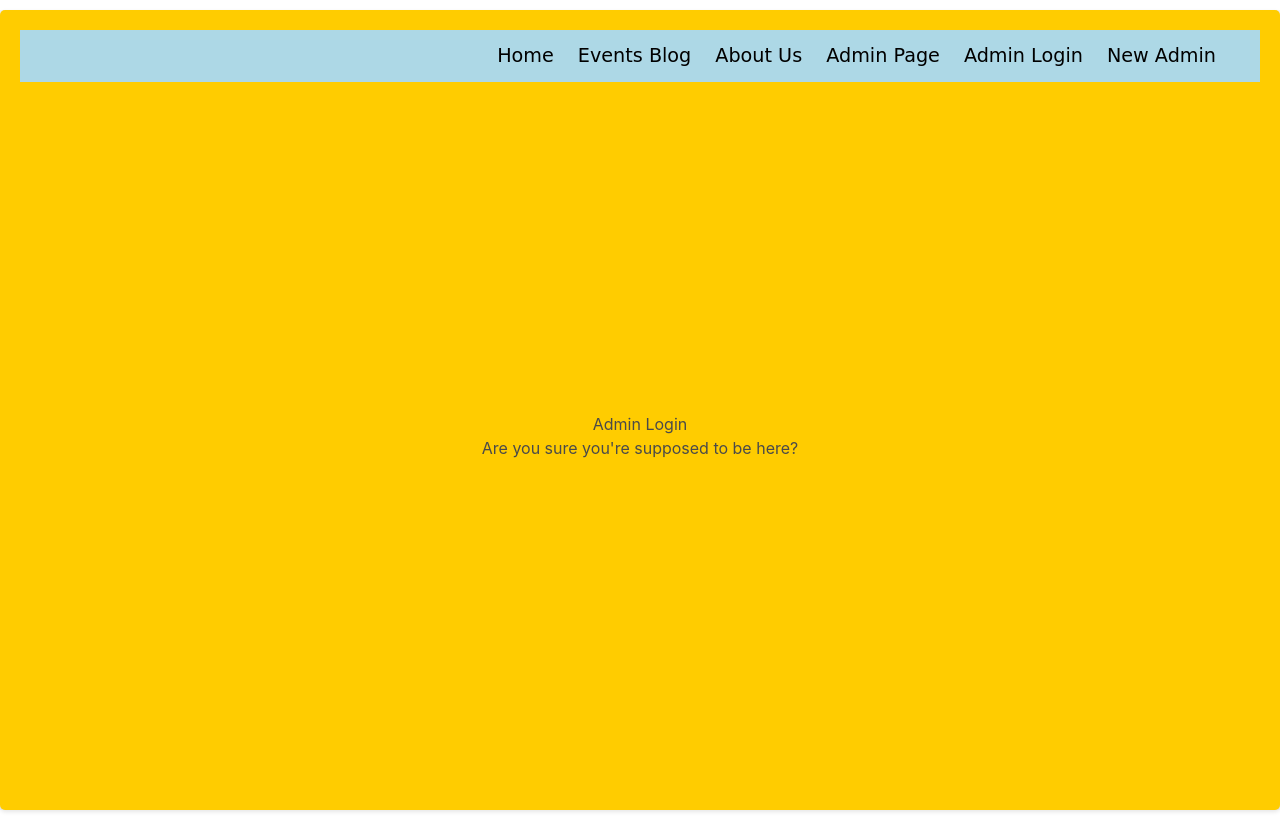
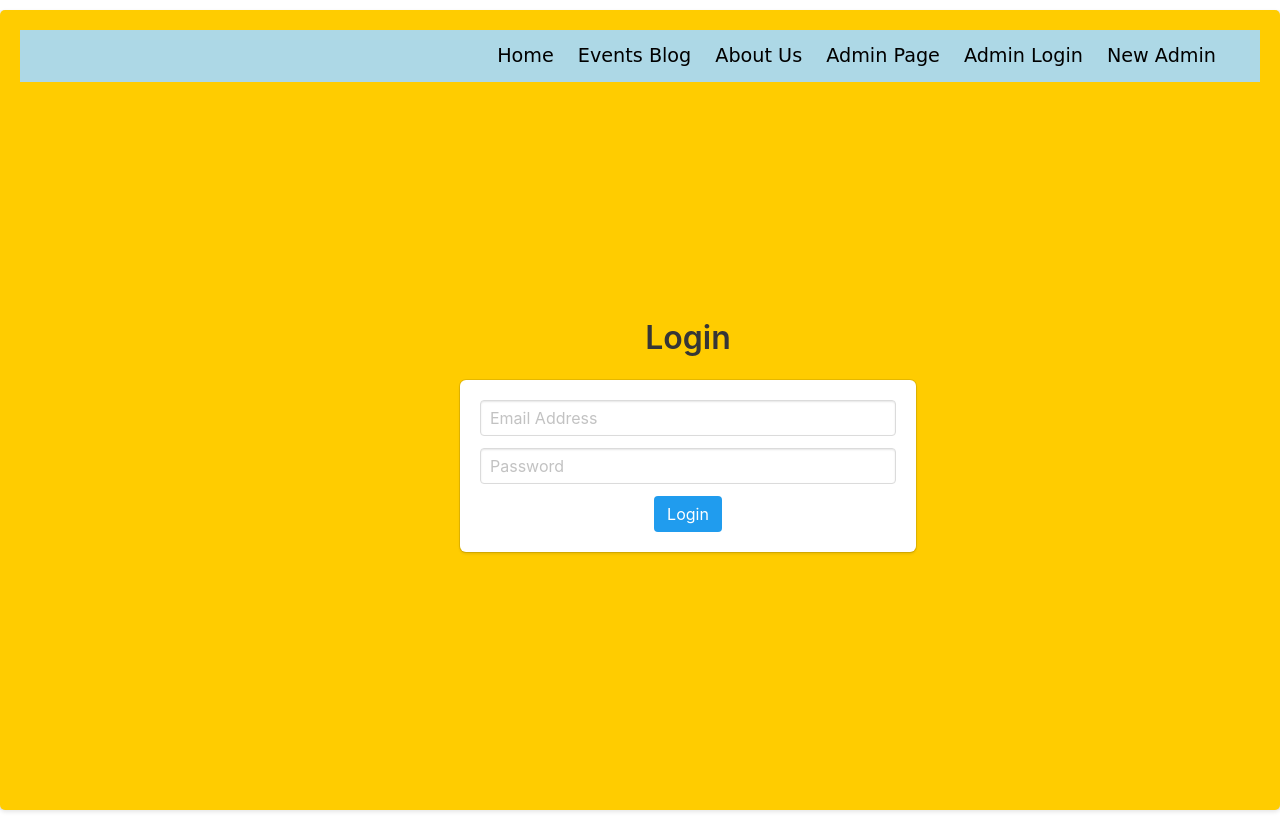
Before and after one commit to UmaRauf/APPLES-Website, a Flask app: page /login in a window 1280 px wide. Run offline with Flask 3, Linux system fonts and the light colour scheme.

Commit message:
login and register logic + errors

```diff
--- a/admin/forms.py
+++ b/admin/forms.py
@@ -1,8 +1,54 @@
+import re
 from flask_wtf import FlaskForm
-from wtforms import StringField, PasswordField,SubmitField
-from wtforms.validators import DataRequired, Length
+from wtforms import StringField, PasswordField, SubmitField
+from wtforms.validators import DataRequired, Length, Email, EqualTo, ValidationError
+
+
+# Custom validator to check for invalid characters
+def validate_no_special_characters(form, field):
+    if re.search(r'[<>&%]', field.data):
+        raise ValidationError("Field must not contain the characters <, &, or %.")
+
+
+# Custom validator to check for a digit in the password
+def validate_digit(form, field):
+    if not re.search(r'\d', field.data):
+        raise ValidationError("Password must contain at least one digit.")
+
+
+# Custom validator to check for a lowercase character in the password
+def validate_lowercase(form, field):
+    if not re.search(r'[a-z]', field.data):
+        raise ValidationError("Password must contain at least one lowercase letter.")
+
 
 class RegisterForm(FlaskForm):
-    username = StringField('Username', validators=[DataRequired(), Length(min=4, max=25)])
-    password = PasswordField('Password', validators=[DataRequired(), Length(min=6)])
-    submit = SubmitField('Submit')
+    username = StringField('Username', validators=[
+        DataRequired(),
+        Email(),
+        validate_no_special_characters
+    ])
+
+    password = PasswordField('Password', validators=[
+        DataRequired(),
+        Length(min=8, max=15),
+        validate_no_special_characters,
+        validate_digit,
+        validate_lowercase
+    ])
+
+    confirm_password = PasswordField('Confirm Password', validators=[
+        DataRequired(),
+        EqualTo('password', message="Passwords must match")
+    ])
+
+    submit = SubmitField('Register')
+
+def no_special_characters(form, field):
+    if any(char in field.data for char in '<&%'):
+        raise ValidationError('Field must not contain <, &, or % characters.')
+
+class LoginForm(FlaskForm):
+    username = StringField('Username', validators=[DataRequired(), Email(), no_special_characters])
+    password = PasswordField('Password', validators=[DataRequired(), no_special_characters])
+    submit = SubmitField('Login')
--- a/admin/views.py
+++ b/admin/views.py
@@ -1,23 +1,51 @@
-from flask import Blueprint, render_template,redirect,url_for
-from admin.forms import RegisterForm
+from flask import Blueprint, render_template, redirect, url_for, flash, session
+from admin.forms import RegisterForm, LoginForm
 
 admin_blueprint = Blueprint('admin', __name__)
 
-@admin_blueprint.route('/admin',methods=['GET', 'POST'])
+users = {
+    "admin@example.com": "Password123"  # This is just for demonstration; use hashed passwords in production
+}
+
+@admin_blueprint.route('/admin', methods=['GET', 'POST'])
 def admin():
     return render_template('admin/admin.html')
 
-@admin_blueprint.route('/login',methods=['GET', 'POST'])
+@admin_blueprint.route('/login', methods=['GET', 'POST'])
 def login():
-    return render_template('admin/login.html')
+    form = LoginForm()
+    if form.validate_on_submit():
+        username = form.username.data
+        password = form.password.data
+
+        # Check if the username exists and the password is correct
+        if username in users and users[username] == password:
+            session['user'] = username  # Log the user in by setting a session
+            flash('Login successful!', 'success')
+            return redirect(url_for('admin.dashboard'))  # Redirect to a dashboard or homepage
+        else:
+            flash('Invalid username or password', 'danger')
+
+    # Re-render the form with potential errors
+    return render_template('admin/login.html', form=form)
+
+@admin_blueprint.route('/dashboard')
+def dashboard():
+    if 'user' in session:
+        return f"Welcome {session['user']}! This is your dashboard."
+    else:
+        flash('Please log in to access this page.', 'warning')
+        return redirect(url_for('admin.login'))
 
 @admin_blueprint.route('/register', methods=['GET', 'POST'])
 def register():
     form = RegisterForm()
 
     if form.validate_on_submit():
+        # For demonstration, we print the user data; in production, save to the database
         print(form.data.get('username'))
         print(form.data.get('password'))
+        flash('Registration successful!', 'success')
         return redirect(url_for('admin.login'))
 
     return render_template('admin/register.html', form=form)
--- a/templates/admin/login.html
+++ b/templates/admin/login.html
@@ -1,6 +1,42 @@
 {% extends "base.html" %}
 
 {% block content %}
-    <h1>Admin Login</h1>
-    <p>Are you sure you're supposed to be here?</p>
+    <div class="column is-5 is-offset-4">
+        <h3 class="title is-3">Login</h3>
+        <div class="box">
+            {% with messages = get_flashed_messages(with_categories=True) %}
+                {% if messages %}
+                    {% for category, message in messages %}
+                        <div class="notification is-{{ category }}">
+                            {{ message }}
+                        </div>
+                    {% endfor %}
+                {% endif %}
+            {% endwith %}
+            <form method="POST">
+                {{ form.csrf_token() }}
+                <div class="field">
+                    <div class="control">
+                        {{ form.username(class="input", placeholder="Email Address") }}
+                    </div>
+                    {% if form.username.errors %}
+                        <p class="help is-danger">{{ form.username.errors[0] }}</p>
+                    {% endif %}
+                </div>
+                <div class="field">
+                    <div class="control">
+                        {{ form.password(class="input", placeholder="Password") }}
+                    </div>
+                    {% if form.password.errors %}
+                        <p class="help is-danger">{{ form.password.errors[0] }}</p>
+                    {% endif %}
+                </div>
+                <div class="field">
+                    <div class="field has-text-centered">
+                        {{ form.submit(class="button is-info") }}
+                    </div>
+                </div>
+            </form>
+        </div>
+    </div>
 {% endblock %}
```
Also changed, not shown: templates/admin/register.html (+15 -3 lines).
